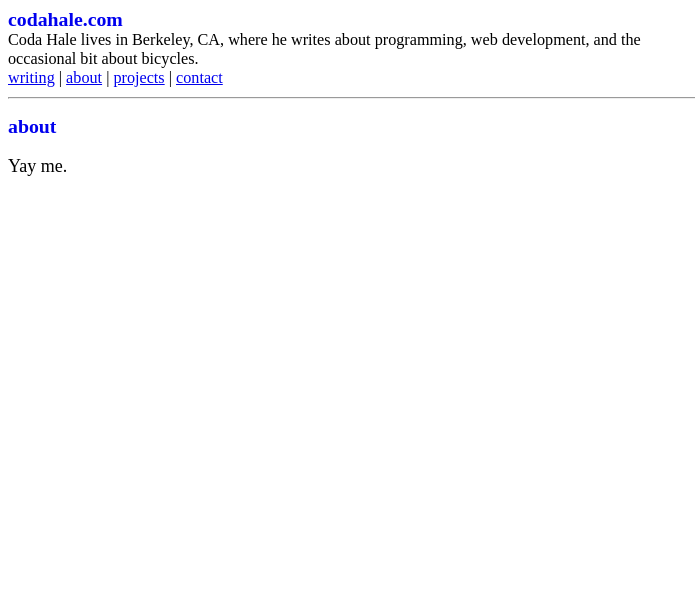
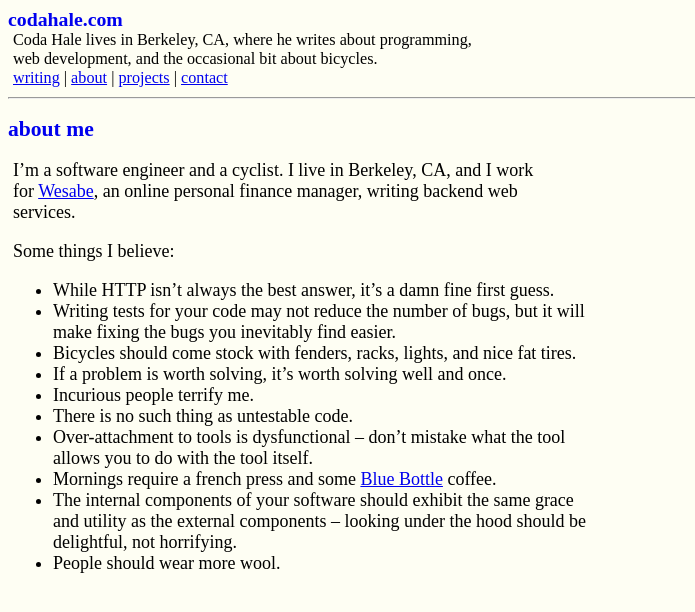
Before and after one commit to prahaladbelavadi/codahale.com, a Jekyll site: the page built from about.md, in a window 1280 px wide. Shown: the top 612 px of the page, without its empty margins (0-695 px from the left). Built offline with Jekyll 4.4.1, drawn with Linux system fonts in a browser that asks for light colours; Markdown is read by kramdown in place of the engine named in the settings.

Commit message:
Many things changed.

```diff
--- a/_layouts/post.html
+++ b/_layouts/post.html
@@ -14,5 +14,7 @@ layout: default
 		You'll notice there are no comments here. I hate discussing things via
 		blog comments. If you'd like to talk, <a href="/contact.html">drop me a
 		line</a>. If you'd like to discuss things in public, post on your blog.
+		This content is mine, but feel free to avail yourself of your
+		<a href="http://www.copyright.gov/fls/fl102.html">fair use rights</a>.
 	</small>
 </p>
--- a/about.md
+++ b/about.md
@@ -1,6 +1,26 @@
 ---
 layout: static
-title: about
+title: about me
 ---
 
-Yay me.
+I'm a software engineer and a cyclist. I live in Berkeley, CA, and I work for
+[Wesabe](https://www.wesabe.com), an online personal finance manager, writing
+backend web services.
+
+Some things I believe:
+
+* While HTTP isn't always the best answer, it's a damn fine first guess.
+* Writing tests for your code may not reduce the number of bugs, but it will
+  make fixing the bugs you inevitably find easier.
+* Bicycles should come stock with fenders, racks, lights, and nice fat tires.
+* If a problem is worth solving, it's worth solving well and once.
+* Incurious people terrify me.
+* There is no such thing as untestable code.
+* Over-attachment to tools is dysfunctional -- don't mistake what the tool
+  allows you to do with the tool itself.
+* Mornings require a french press and some
+  [Blue Bottle](http://bluebottlecoffee.net/) coffee.
+* The internal components of your software should exhibit the same grace and
+  utility as the external components -- looking under the hood should be
+  delightful, not horrifying.
+* People should wear more wool.
--- a/css/text.css
+++ b/css/text.css
@@ -1,12 +1,13 @@
-body { font-family: "Book Antigua"; font-size: large; }
+body { font-family: "Book Antigua"; background-color: #FEFEF3; font-size: large; }
 #header * { margin-top: 0; margin-bottom: 0; }
 #header p { font-size: 90%; }
 #header h1 { font-size: 110%; }
-h2.post-title { font-size: 120%; }
-h2 { font-size: 110%; }
+h2.post-title { font-size: 120%; margin-bottom: 0; }
+h2 { font-size: 120%; }
 h1 a, h2 a { text-decoration: none; }
-p { width: 40em; }
-p.date { font-style: italic; }
+p, ul { width: 30em; margin-left: 5px; }
+p.date { font-style: italic; margin-top: 0; font-size: small; }
 small { font-size: 70%; }
-p code { border: 1px solid #DEDEDE; padding: 2px; background-color: #F8F8FF; color: #444444; }
-pre { border-left: 2px solid #DEDEDE; padding-left: 5px; }
+p code, li>code { background-color:#EEEEFF; border:1px solid #DDDDDD; font-size:95%; padding:0 0.2em; }
+code { font-family: "Consolas";  }
+pre { border-left: 3px solid #DEDEDE; padding-left: 5px; }
--- a/index.html
+++ b/index.html
@@ -1,6 +1,6 @@
 ---
 layout: default
-title: got no time for css
+title: it's supposed to be this ugly
 ---
 
 <h2>Things I Have Written</h2>
```
Also changed, not shown: _posts/2009-05-02-what-makes-jersey-interesting-parameter-classes.md (added, +429 -0 lines), contact.md (+2 -1 lines), projects.md (+4 -4 lines), 2 other files.
